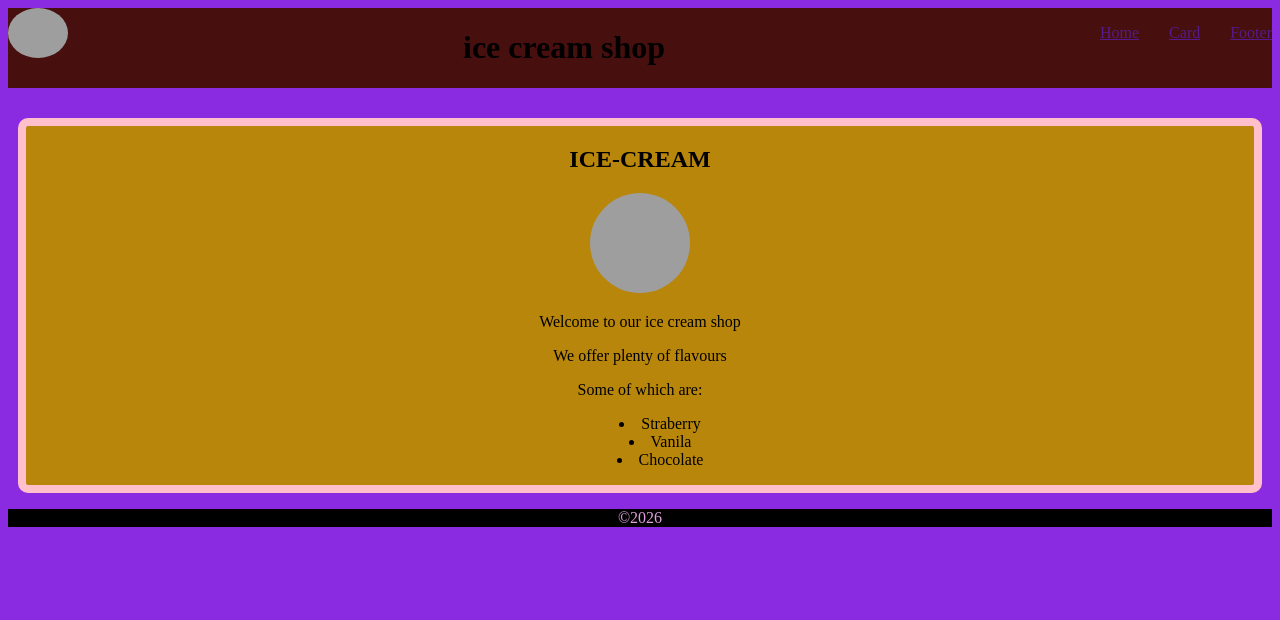
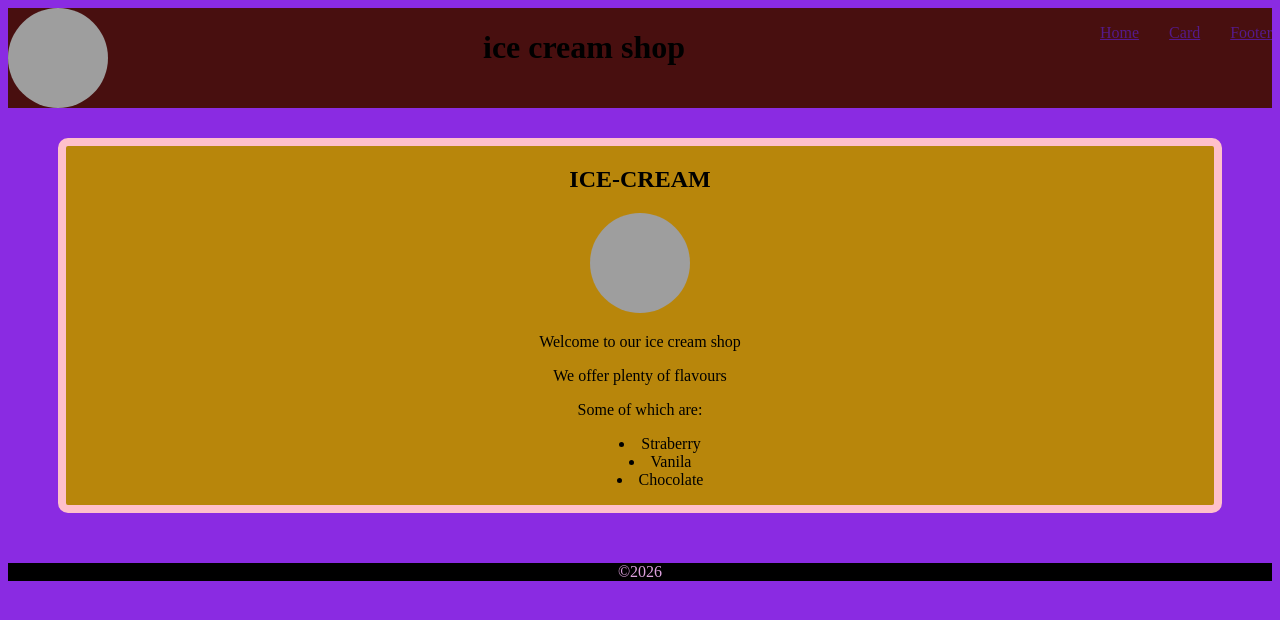
Before and after one commit to sabinaimani0-wq/business-card, a plain HTML site: page index.html in a window 1280 px wide. Drawn offline with Linux system fonts and the light colour scheme; grey boxes are pictures that could not be loaded.

Commit message:
Update index.css

```diff
--- a/index.css
+++ b/index.css
@@ -4,8 +4,8 @@
     background-color: rgb(72, 15, 15);
 }
 .logoimg{
-    width: 60px;
-    height: 50px;
+    width: 100px;
+    height: 100px;
     display: flex;
     border-radius: 50%;
 }
@@ -16,19 +16,13 @@
     justify-content: flex-end;
     list-style: none;text-decoration:none ;
 }
-.menu3{
-    display: flex;
-    gap:20px
-    align-item:flex-end
-    list-style: none;text-decoration: none;
-}
 .parent{display: flex;text-decoration: none;gap:30px}
 body{
     background-color: blueviolet;
 }
-.store{|
+.store{
 width: 30p;
-margin: 10px;
+margin: 50px;
 margin-top: 30px;
 text-align: center;
 background-color: darkgoldenrod;
```
